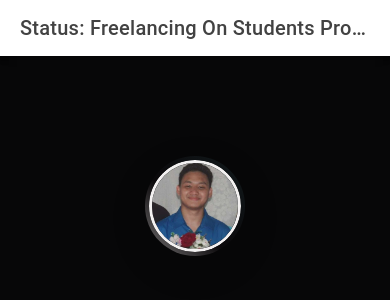
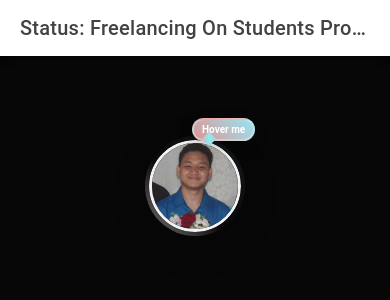
Before and after one commit to ArkDriveDev/Portfolio, a React (Vite) app: page /home in a window 390 px wide. Shown: the top 300 px of the page. Built offline with nearby package versions, Linux system fonts and the light colour scheme.

Commit message:
Added popover above the avatar

```diff
--- a/src/CSS/Avatar.css
+++ b/src/CSS/Avatar.css
@@ -1,6 +1,11 @@
 /* Avatar.css */
+.avatar-container {
+  position: relative;
+  display: inline-block;
+  margin: 40px;
+}
+
 .avatar {
-  margin: 40px;
   transition: all 0.3s ease;
   border: 4px solid transparent;
   background: linear-gradient(45deg, #faf6f6, #0a080a, #162427, #96ceb4);
@@ -9,6 +14,7 @@
   box-shadow: 0 12px 35px rgba(0, 0, 0, 0.2);
   position: relative;
   overflow: hidden;
+  cursor: pointer;
 }
 
 .avatar::before {
@@ -106,6 +112,41 @@
   background-color: #ffcc00; /* away */
 }
 
+/* Hover Popover - Positioned higher */
+.hover-popover {
+  position: absolute;
+  top: -25px; /* Changed from -15px to -25px to move it higher */
+  right: -25px;
+  background: linear-gradient(45deg, #ff6b6b, #98e6f0, #96ceb4);
+  background-size: 300% 300%;
+  animation: gradientShift 3s ease infinite;
+  color: white;
+  padding: 8px 12px;
+  border-radius: 20px;
+  font-size: 14px;
+  font-weight: 600;
+  white-space: nowrap;
+  z-index: 20;
+  box-shadow: 0 5px 15px rgba(0, 0, 0, 0.2);
+  animation: fadeIn 0.3s ease-in;
+  border: 2px solid rgba(255, 255, 255, 0.3);
+  backdrop-filter: blur(5px);
+  -webkit-backdrop-filter: blur(5px);
+}
+
+/* Pointer on the left side */
+.hover-popover::after {
+  content: '';
+  position: absolute;
+  bottom: -5px;
+  left: 15px;
+  width: 10px;
+  height: 10px;
+  background: inherit;
+  transform: rotate(45deg);
+  z-index: -1;
+}
+
 /* Animations */
 @keyframes gradientShift {
   0% {
@@ -134,6 +175,17 @@
   }
 }
 
+@keyframes fadeIn {
+  from {
+    opacity: 0;
+    transform: translateY(10px) scale(0.8);
+  }
+  to {
+    opacity: 1;
+    transform: translateY(0) scale(1);
+  }
+}
+
 /* Focus states for accessibility */
 .avatar:focus {
   outline: none;
@@ -144,7 +196,8 @@
 @media (prefers-reduced-motion: reduce) {
   .avatar,
   .avatar::before,
-  .avatar img {
+  .avatar img,
+  .hover-popover {
     animation: none;
     transition: none;
   }
@@ -156,6 +209,10 @@
 
 /* Mobile responsiveness */
 @media (max-width: 768px) {
+  .avatar-container {
+    margin: 30px;
+  }
+
   .avatar.small {
     --size: 70px;
   }
@@ -174,9 +231,24 @@
     bottom: 6px;
     right: 6px;
   }
+
+  .hover-popover {
+    font-size: 12px;
+    padding: 7px 10px;
+    top: -20px; /* Adjusted for mobile */
+    right: -12px;
+  }
+
+  .hover-popover::after {
+    left: 12px;
+  }
 }
 
 @media (max-width: 480px) {
+  .avatar-container {
+    margin: 20px;
+  }
+
   .avatar.small {
     --size: 60px;
   }
@@ -196,4 +268,15 @@
     right: 4px;
     border-width: 2px;
   }
+
+  .hover-popover {
+    font-size: 10px;
+    padding: 4px 8px;
+    top: -18px; /* Adjusted for mobile */
+    right: -10px;
+  }
+
+  .hover-popover::after {
+    left: 10px;
+  }
 }
--- a/src/components/Avatar.tsx
+++ b/src/components/Avatar.tsx
@@ -1,5 +1,4 @@
-// Avatar.tsx
-import React from 'react';
+import React, { useState } from 'react';
 import { IonAvatar } from '@ionic/react';
 import '../CSS/Avatar.css';
 import Avatarpic from './images/Avatar.jpg';
@@ -13,6 +12,7 @@ interface AvatarProps {
   status?: 'online' | 'offline' | 'busy' | 'away';
   pulse?: boolean;
   glowing?: boolean;
+  showHoverPrompt?: boolean;
 }
 
 const Avatar: React.FC<AvatarProps> = ({
@@ -23,19 +23,24 @@ const Avatar: React.FC<AvatarProps> = ({
   onClick,
   status,
   pulse = false,
-  glowing = false
+  glowing = false,
+  showHoverPrompt = true
 }) => {
+  const [isHovered, setIsHovered] = useState(false);
   const sizeClass = `avatar ${size}`;
   const pulseClass = pulse ? 'pulse' : '';
   const glowingClass = glowing ? 'glowing' : '';
   const statusClass = status ? `status-${status}` : '';
 
   return (
-    <div style={{ position: 'relative', display: 'inline-block' }}>
+    <div
+      className="avatar-container"
+      onMouseEnter={() => setIsHovered(true)}
+      onMouseLeave={() => setIsHovered(false)}
+    >
       <IonAvatar
         className={`${sizeClass} ${pulseClass} ${glowingClass} ${className}`}
         onClick={onClick}
-        style={onClick ? { cursor: 'pointer' } : {}}
       >
         <img
           src={imageUrl}
@@ -50,6 +55,12 @@ const Avatar: React.FC<AvatarProps> = ({
       {status && (
         <div className={`status-indicator ${statusClass}`} />
       )}
+
+      {showHoverPrompt && !isHovered && (
+        <div className="hover-popover">
+          Hover me
+        </div>
+      )}
     </div>
   );
 };
```
